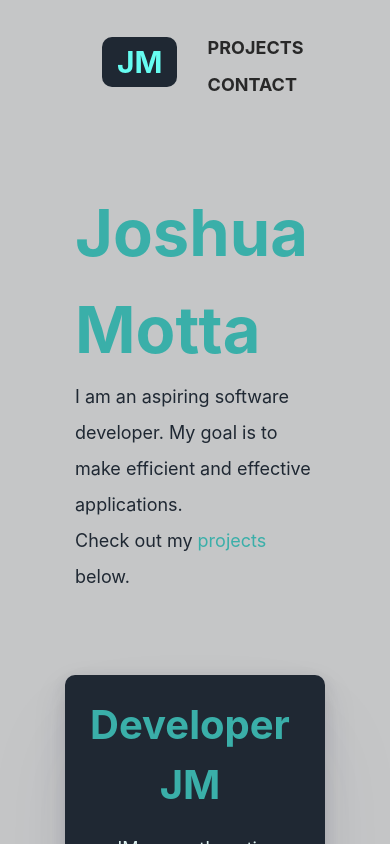
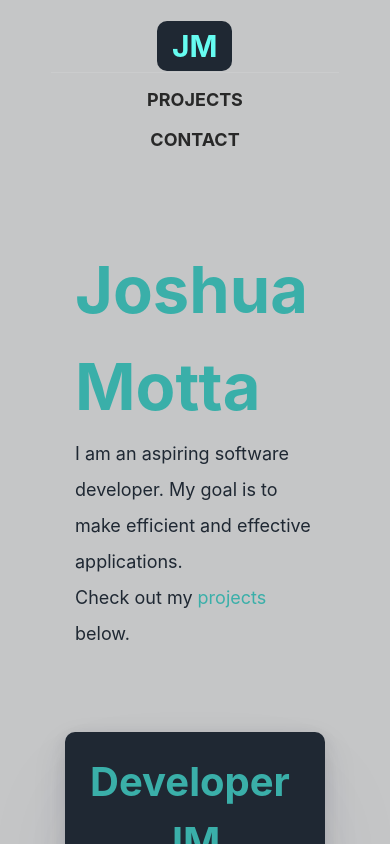
Before and after one commit to jmotts17/portfolio-ng, an Angular app: page / in a window 390 px wide. Shown: the top 844 px of the page. Built offline with nearby package versions, Linux system fonts and the light colour scheme.

Commit message:
Fixed navbar to be responsive for tablets and phones

```diff
--- a/src/app/core/menu/menu.component.css
+++ b/src/app/core/menu/menu.component.css
@@ -11,6 +11,7 @@
   font-size: 30px;
   background-color: #1f2833;
   border-radius: 10px;
+  margin-left: 2px;
 }
 
 .navbar-light .navbar-nav .nav-link {
@@ -66,3 +67,14 @@
   -webkit-animation-iteration-count: infinite;
   animation-iteration-count: infinite;
 }
+
+/* Tablets */
+@media (max-width: 800px) {
+  .navbar {
+    text-align: center;
+  }
+
+  #logo {
+    margin: auto;
+  }
+}
--- a/src/app/core/menu/menu.component.html
+++ b/src/app/core/menu/menu.component.html
@@ -1,17 +1,13 @@
 <header class=container-lg>
-    <nav class="navbar navbar-expand-lg navbar-light">
+    <nav class="navbar navbar-expand-sm navbar-light">
         <div class="container-fluid">
             <a class="navbar-brand hvr-pulse" id="logo" href="#home-section">JM</a>
-            <!-- <button class="navbar-toggler" type="button" data-bs-toggle="collapse" data-bs-target="#navbarNavAltMarkup" aria-controls="navbarNavAltMarkup" aria-expanded="false" aria-label="Toggle navigation">
-            <span class="navbar-toggler-icon"></span>
-            </button> -->
-            <!-- <div class="collapse navbar-collapse justify-content-end" id="navbarNavAltMarkup"> -->
-                <div class="navbar-nav">
-                    <!-- <a class="nav-link" aria-current="page" href="#home-section">Home</a> -->
-                    <a class="nav-link" href="#project-section">Projects</a>
-                    <a class="nav-link" href="#contact-section">Contact</a>
-                </div>
-            <!-- </div> -->
+            <div class="navbar-collapse justify-content-end" id="navbarNavAltMarkup">
+            <ul class="navbar-nav">
+                <li class="nav-item"><a class="nav-link" href="#project-section">Projects</a></li>
+                <li class="nav-item"><a class="nav-link" href="#contact-section">Contact</a></li>
+            </ul>
+            </div>
         </div>
     </nav>
 </header>
```
